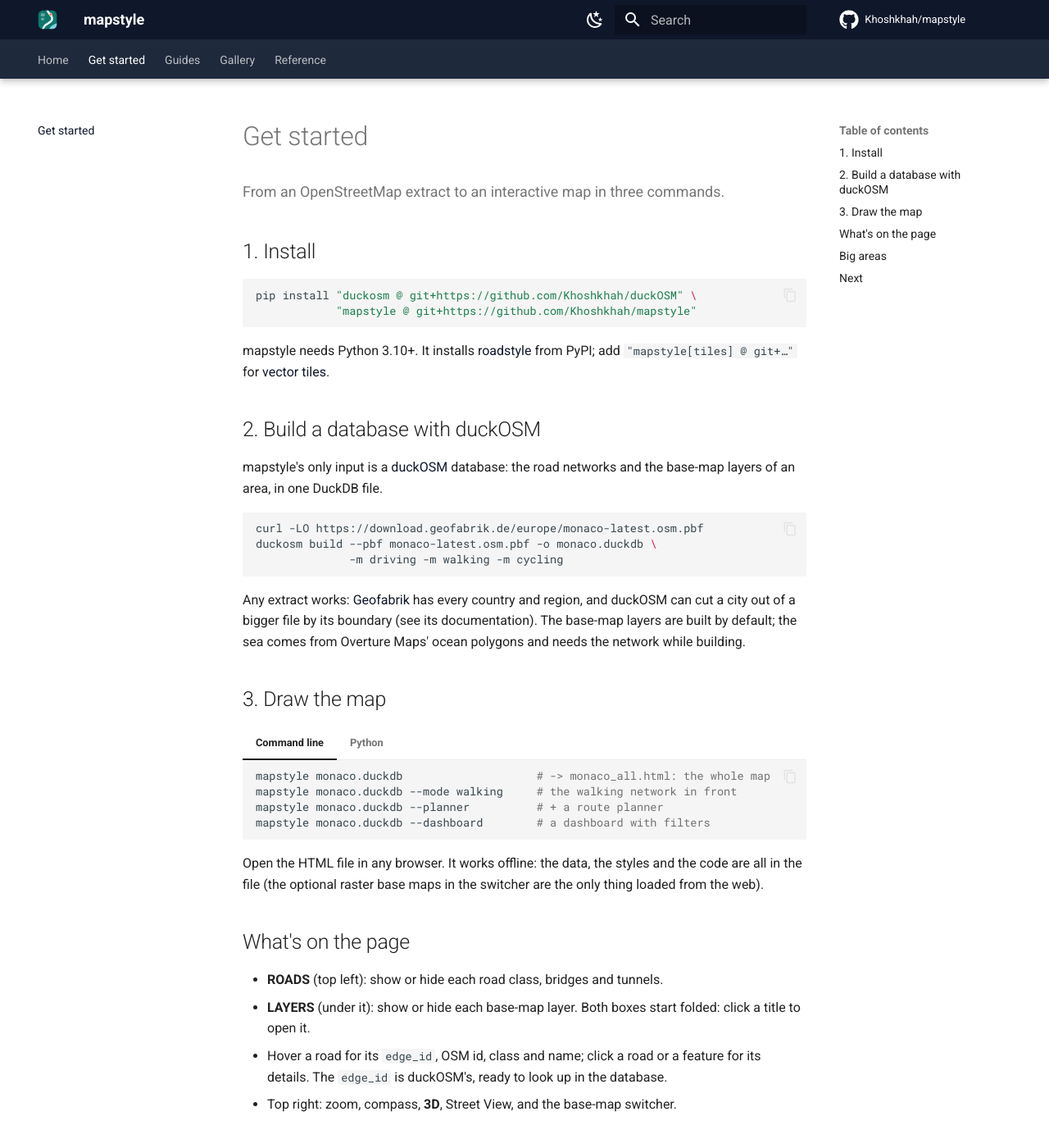
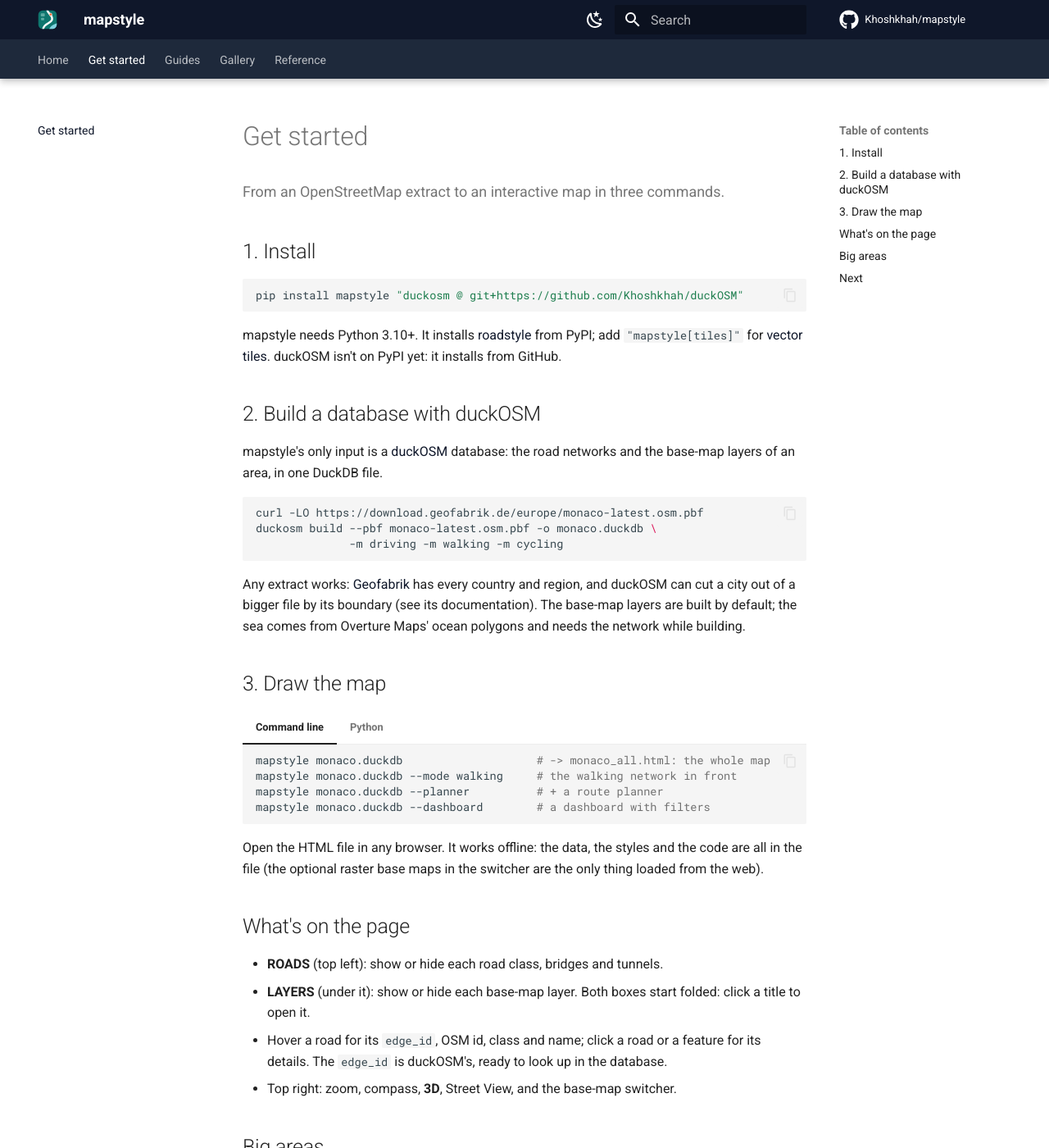
Before and after one commit to Khoshkhah/mapstyle, an MkDocs documentation site: the page built from docs/get-started.md, in a window 1280 px wide and 1400 px high. Shown: the whole window at 82% size. Built offline with MkDocs 1.6.1 and Material for MkDocs 9.7.7, drawn with Linux system fonts in a browser that asks for light colours; comment, search, counter and statistics services are not loaded; some of the changed text lies outside the part shown.

Commit message:
mapstyle is on PyPI: pip install mapstyle, PyPI badge (duckOSM still from GitHub)
Co-Authored-By: Claude Opus 5.5 <noreply@anthropic.com>

````diff
--- a/docs/get-started.md
+++ b/docs/get-started.md
@@ -5,12 +5,12 @@
 ## 1. Install
 
 ```bash
-pip install "duckosm @ git+https://github.com/Khoshkhah/duckOSM" \
-            "mapstyle @ git+https://github.com/Khoshkhah/mapstyle"
+pip install mapstyle "duckosm @ git+https://github.com/Khoshkhah/duckOSM"
 ```
 
 mapstyle needs Python 3.10+. It installs [roadstyle](https://pypi.org/project/roadstyle/) from PyPI;
-add `"mapstyle[tiles] @ git+…"` for [vector tiles](#big-areas).
+add `"mapstyle[tiles]"` for [vector tiles](#big-areas). duckOSM isn't on PyPI yet: it installs from
+GitHub.
 
 ## 2. Build a database with duckOSM
 
@@ -68,7 +68,7 @@ A city like Monaco or Tartu fits in one page (3-12 MB). For a region, draw the r
 inside the page:
 
 ```bash
-pip install "mapstyle[tiles] @ git+https://github.com/Khoshkhah/mapstyle"
+pip install "mapstyle[tiles]"
 mapstyle stockholm.duckdb --tiles
 ```
 
````
Also changed, not shown: README.md (+2 -2 lines), docs/index.md (+1 -2 lines), skills/mapstyle/SKILL.md (+2 -3 lines).
